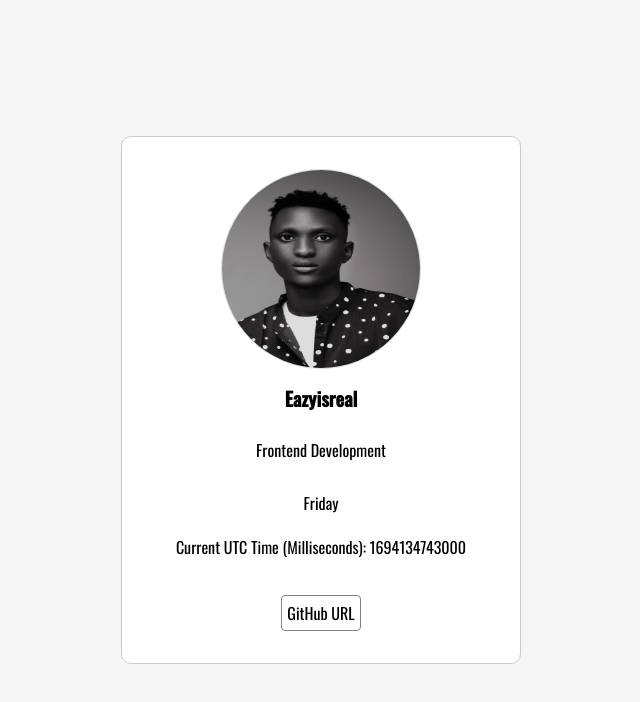
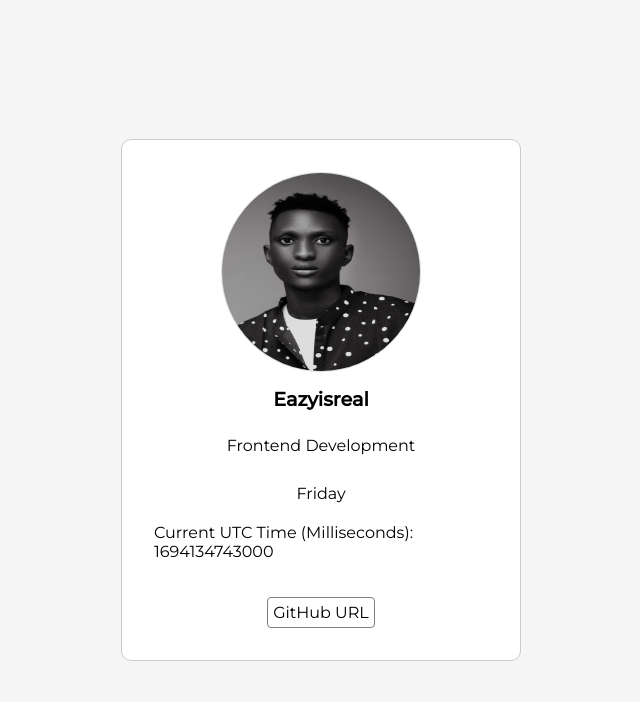
Before and after one commit to Eazyisreal/HNG-Frontend-Task, a plain HTML site: page index.html in a window 1280 px wide. Shown: the whole page, without its empty margins (319-959 px from the left). Drawn offline with nearby package versions, Linux system fonts and the light colour scheme.

```diff
--- a/styles.css
+++ b/styles.css
@@ -1,10 +1,10 @@
- @import url('https://fonts.googleapis.com/css2?family=Oswald:wght@200;300;400;500&display=swap');
+  @import url('https://fonts.googleapis.com/css2?family=Montserrat:wght@200;300;400;500&display=swap');
 
  * {
      box-sizing: border-box;
      margin: 0;
      padding: 0;
-     font-family: 'Oswald', sans-serif;
+     font-family: 'Montserrat', sans-serif;
  }
 
  main {
```
